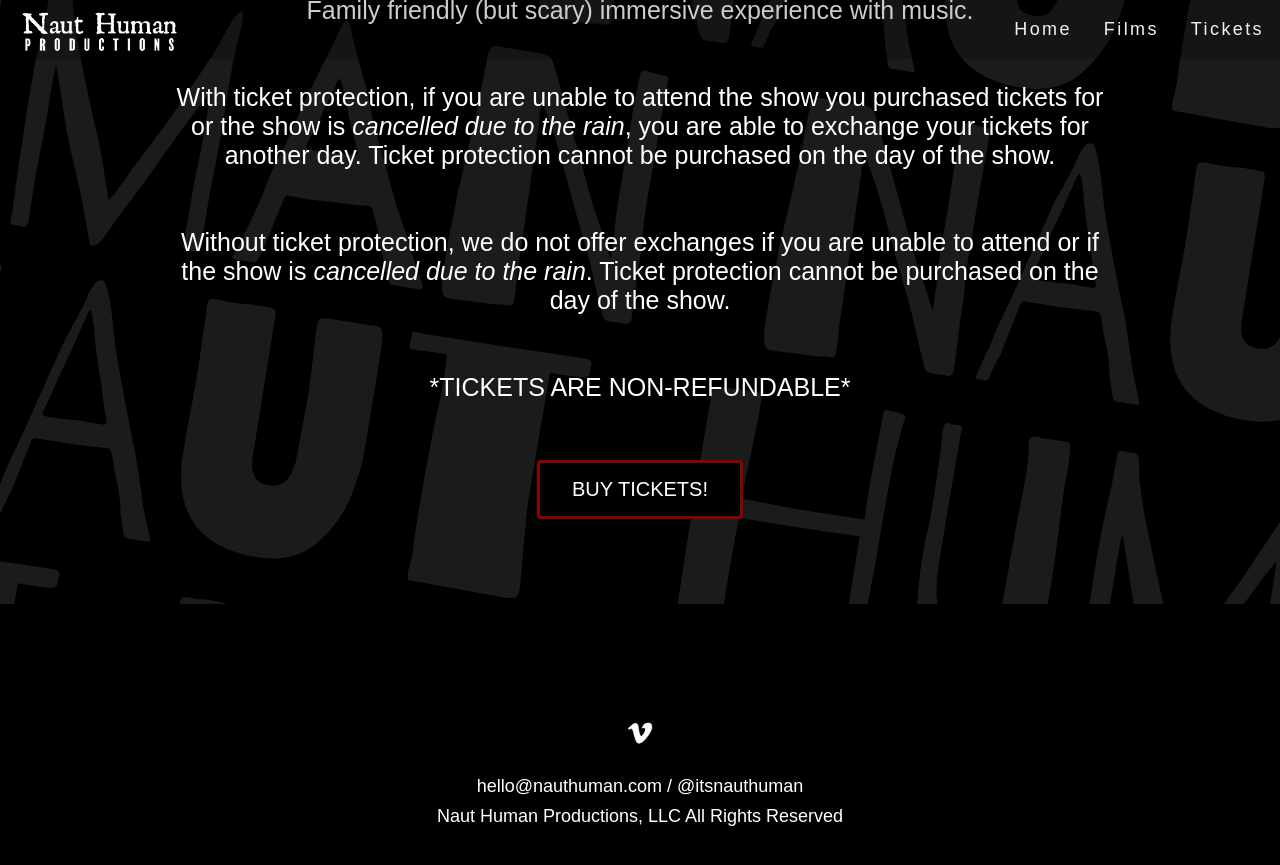
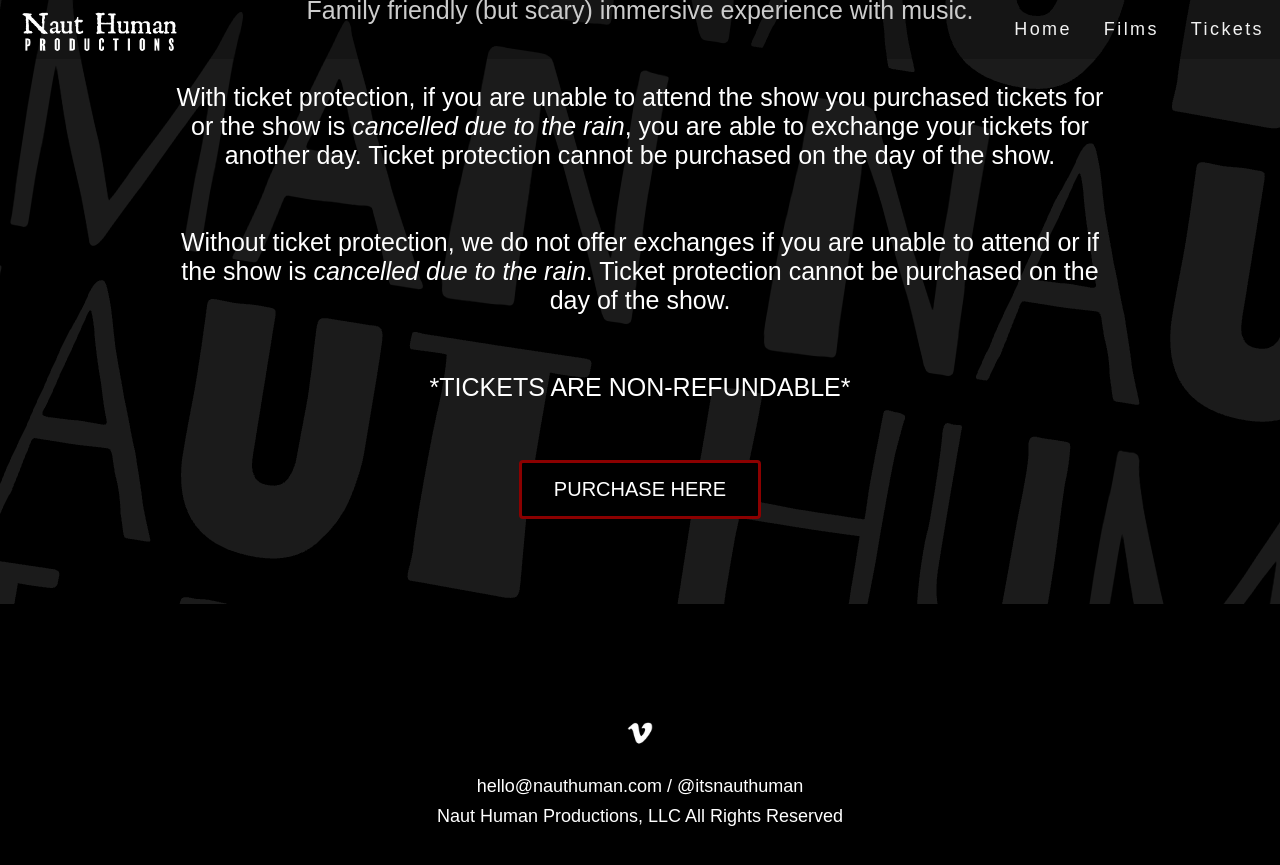
Before and after one commit to nauthuman/website, a Jekyll site: the page built from tickets.html, in a window 1280 px wide and 900 px high, scrolled down 1999 px. Shown: the top 865 px of the window. Built offline with Jekyll 4.4.1, drawn with Linux system fonts in a browser that asks for light colours; some web fonts are replaced.

Commit message:
Update ticketinfo_panel.html

```diff
--- a/_includes/ticketinfo_panel.html
+++ b/_includes/ticketinfo_panel.html
@@ -137,7 +137,7 @@ div.ticketinfo-wrapper {
 	    <br>
 	<a href="https://nauthuman.ticketspice.com/the-dracula-experience" target="_blank">
         	<button class="button">
-         	 BUY TICKETS!
+         	 PURCHASE HERE
         	</button>
     	</a>
 	</p>
```
